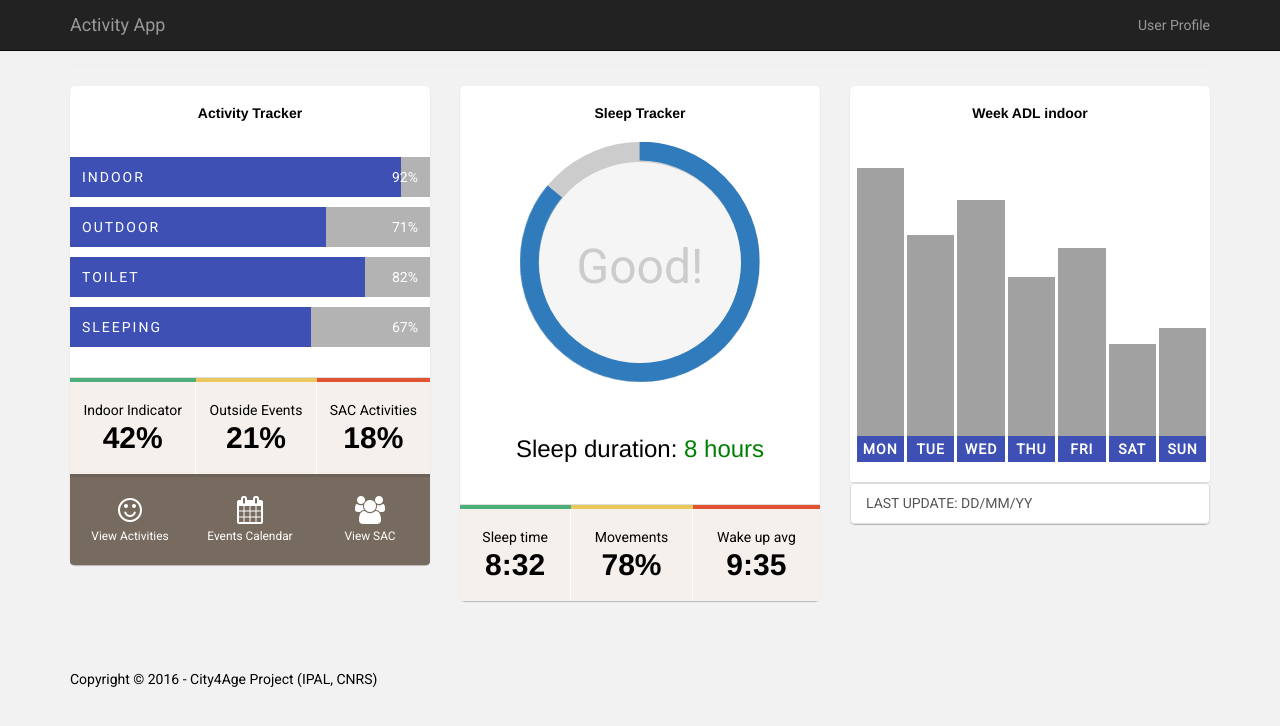
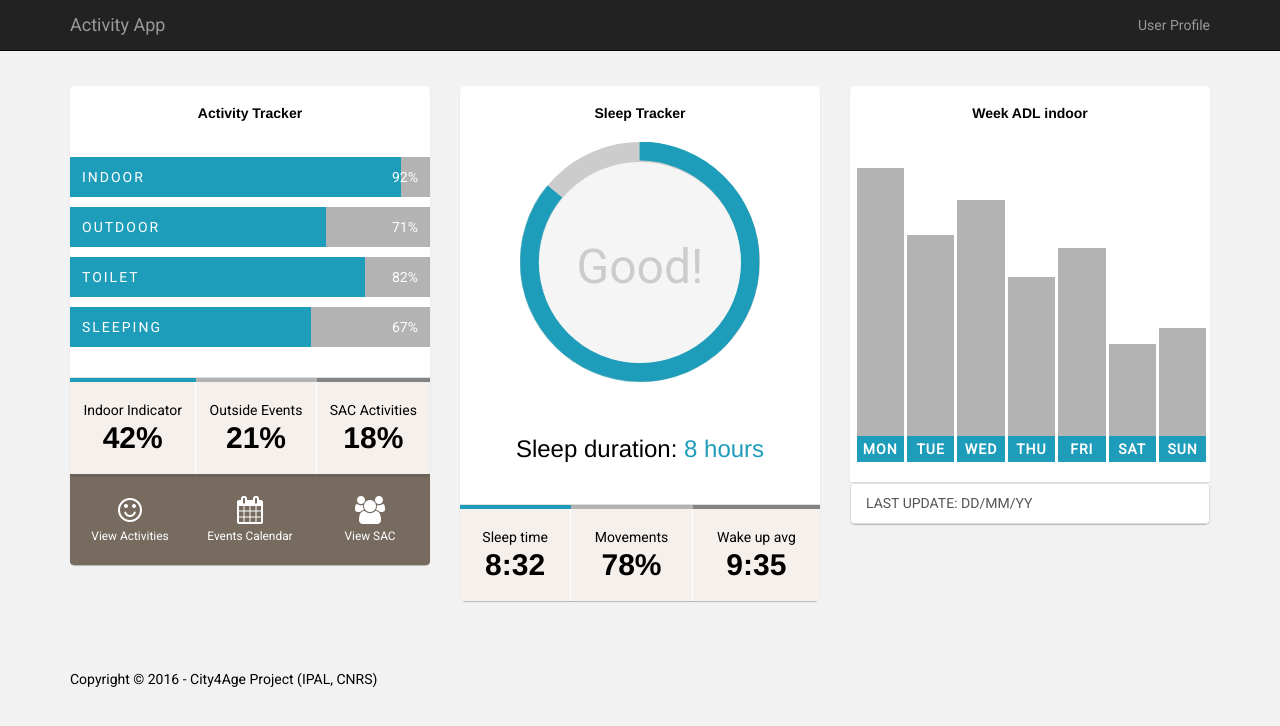
Before and after one commit to antoinedme/activity-app, a plain HTML site: page index.html in a window 1280 px wide. Drawn offline with nearby package versions, Linux system fonts and the light colour scheme.

Commit message:
Issue 1:  Use same or harmonic shades of a color #1 (Corrected)

```diff
--- a/css/bar-chart.css
+++ b/css/bar-chart.css
@@ -92,7 +92,7 @@ body {
     top: 0;
     left: 0;
     height: 100%;
-    background-color: #3e50b4;
+    background-color: #1e9dba;
     z-index: 10;
 }
 
--- a/css/c4a-uiux.css
+++ b/css/c4a-uiux.css
@@ -262,13 +262,13 @@ body {
     border-left: 1px solid #fff;
 }
 #pie-chart-widget .legend .Activity1 {
-    border-top: 4px solid #4DAF7C;
+    border-top: 4px solid #1e9dba;
 }
 #pie-chart-widget .legend .Activity2 {
-    border-top: 4px solid #EAC85D;
+    border-top: 4px solid #b3b3b3;
 }
 #pie-chart-widget .legend .Activity3 {
-    border-top: 4px solid #E25331;
+    border-top: 4px solid #838383;
 }
 
 
--- a/css/column-chart.css
+++ b/css/column-chart.css
@@ -131,7 +131,7 @@ body {
   height: 26px;
   line-height: 26px;
   color: #fff;
-  background-color: #3e50b4;
+  background-color: #1e9dba;
   font-size: 14px;
   font-weight: 700;
   text-align: center;
@@ -145,7 +145,7 @@ body {
   width: 100%;
   height: 20%;
   color: #fff;
-  background-color: #a1a1a1;
+  background-color: #b3b3b3;
 }
 
 .column-chart > .chart > .item > .bar > .item-progress > .title {
--- a/css/percircle.css
+++ b/css/percircle.css
@@ -120,7 +120,7 @@
 .percircle .bar,
 .gt50 .fill {
   position: absolute;
-  border: 0.08em solid #307bbb;
+  border: 0.08em solid #1e9dba;
   width: 0.84em;
   height: 0.84em;
   clip: rect(0, 0.5em, 1em, 0);
@@ -243,7 +243,7 @@
   -ms-transform: scale(1.3);
   -o-transform: scale(1.3);
   transform: scale(1.3);
-  color: #307bbb;
+  color: #1e9dba;
 }
 .percircle:hover:after {
   -webkit-transform: scale(1.1);
--- a/index.html
+++ b/index.html
@@ -148,7 +148,7 @@
 						</div>
 						<div class="panel-body">
 							<div class="panel-heading text-center">
-								<h3>Sleep duration: <span style="color:green">8 hours</span></h3></div>
+								<h3>Sleep duration: <span style="color:#1e9dba">8 hours</span></h3></div>
 						</div>
 						<div class="panel-footer">
 							 <div class="list-block">
```
